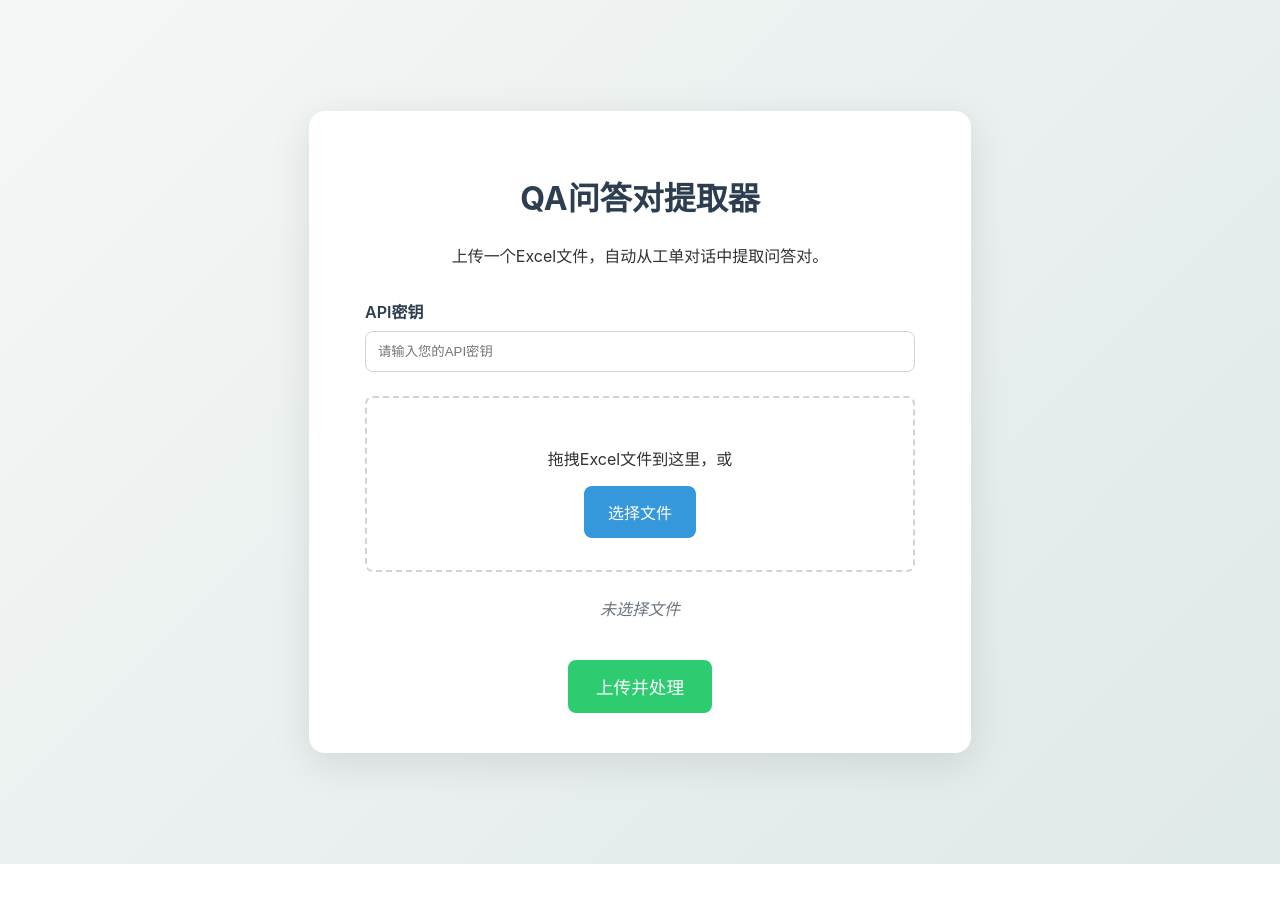
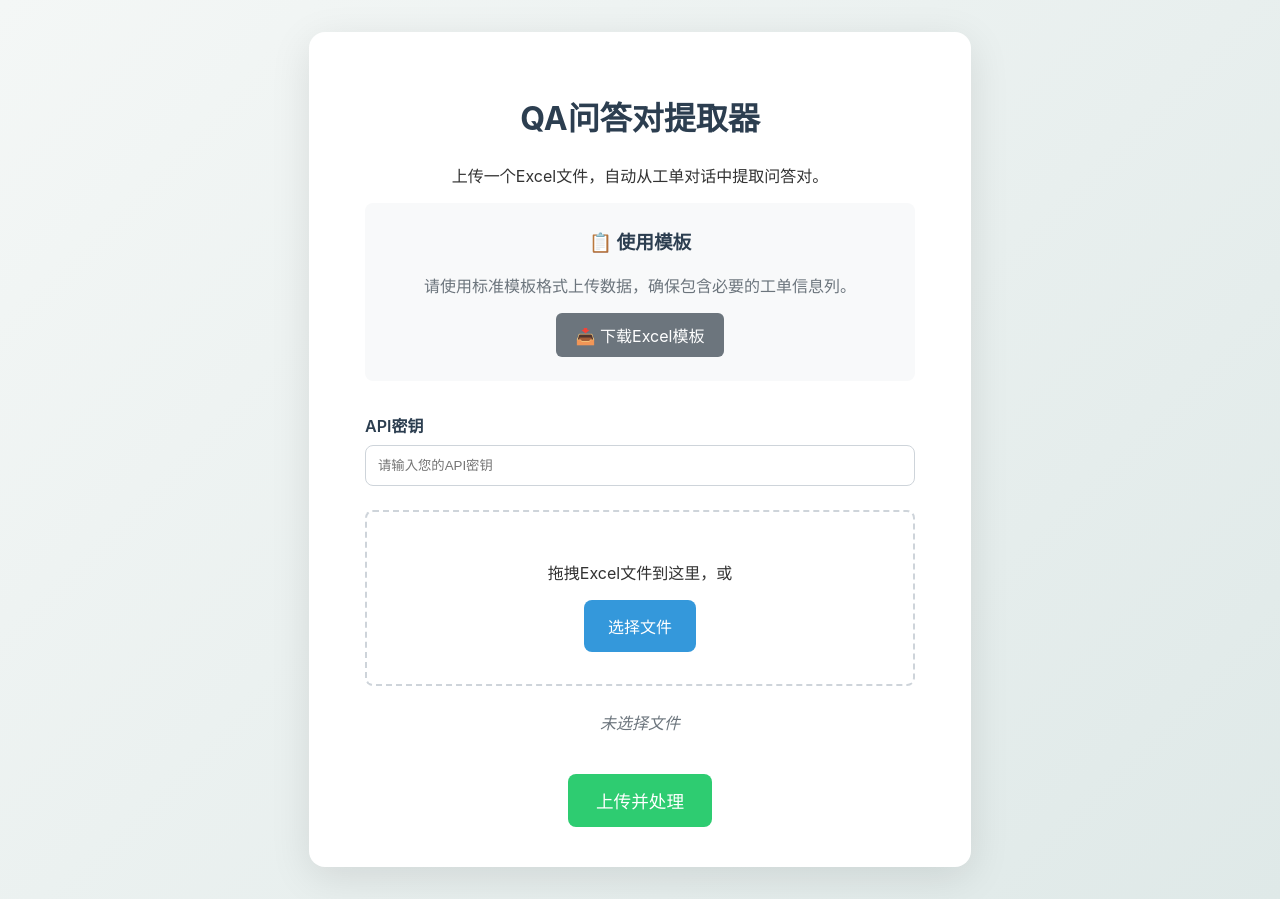
Before and after one commit to Mercury528/QA_extraction-from-work_orders-for-RAG, a Flask app: page / in a window 1280 px wide. Before the commit the page ends 864 px from the top, so only its background shows below. Run offline with Flask 3, Linux system fonts and the light colour scheme; parts of the project's set-up code (start-up, migrations or seed data) failed here and were passed over.

Commit message:
Update index.html

```diff
--- a/templates/index.html
+++ b/templates/index.html
@@ -137,6 +137,17 @@
         <h1>QA问答对提取器</h1>
         <p>上传一个Excel文件，自动从工单对话中提取问答对。</p>
 
+        <div style="background-color: #f8f9fa; padding: 1.5rem; border-radius: 8px; margin-bottom: 1.5rem;">
+            <h3 style="margin-top: 0; color: #2c3e50;">📋 使用模板</h3>
+            <p style="margin-bottom: 1rem; color: #6c757d;">请使用标准模板格式上传数据，确保包含必要的工单信息列。</p>
+            <a href="{{ url_for('static', filename='qa_template.xlsx') }}"
+               style="display: inline-block; background-color: #6c757d; color: white; padding: 10px 20px; border-radius: 6px; text-decoration: none; transition: background-color 0.3s;"
+               onmouseover="this.style.backgroundColor='#5a6268'"
+               onmouseout="this.style.backgroundColor='#6c757d'">
+                📥 下载Excel模板
+            </a>
+        </div>
+
         {% with messages = get_flashed_messages() %}
           {% if messages %}
             <ul class=flashes>
```
